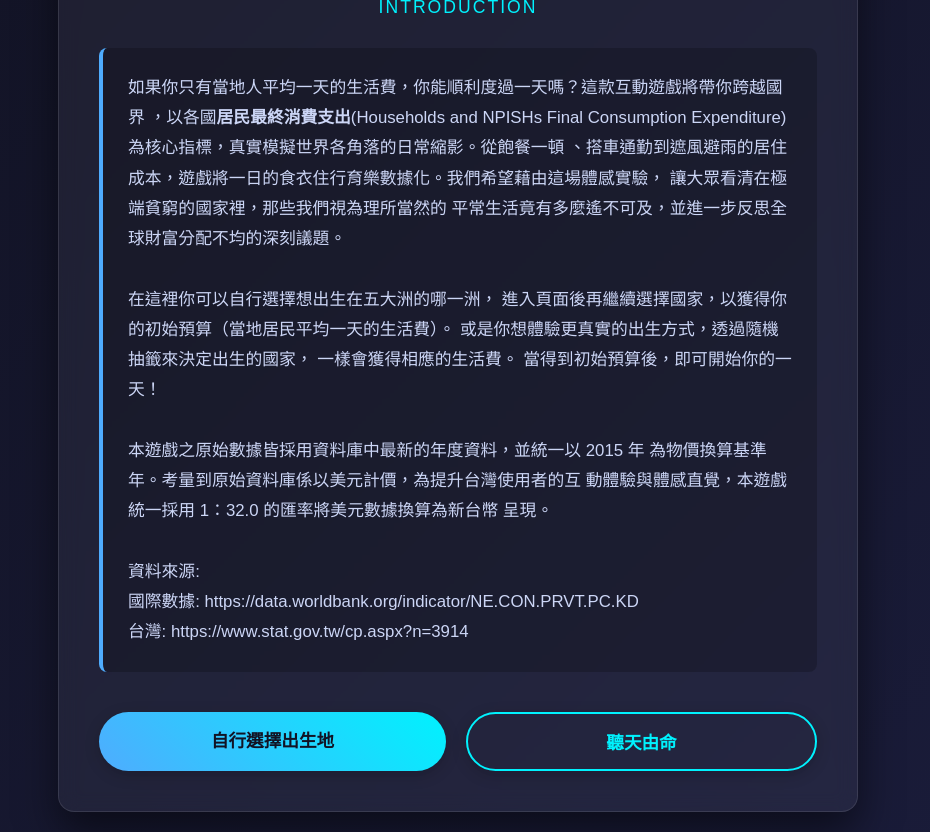
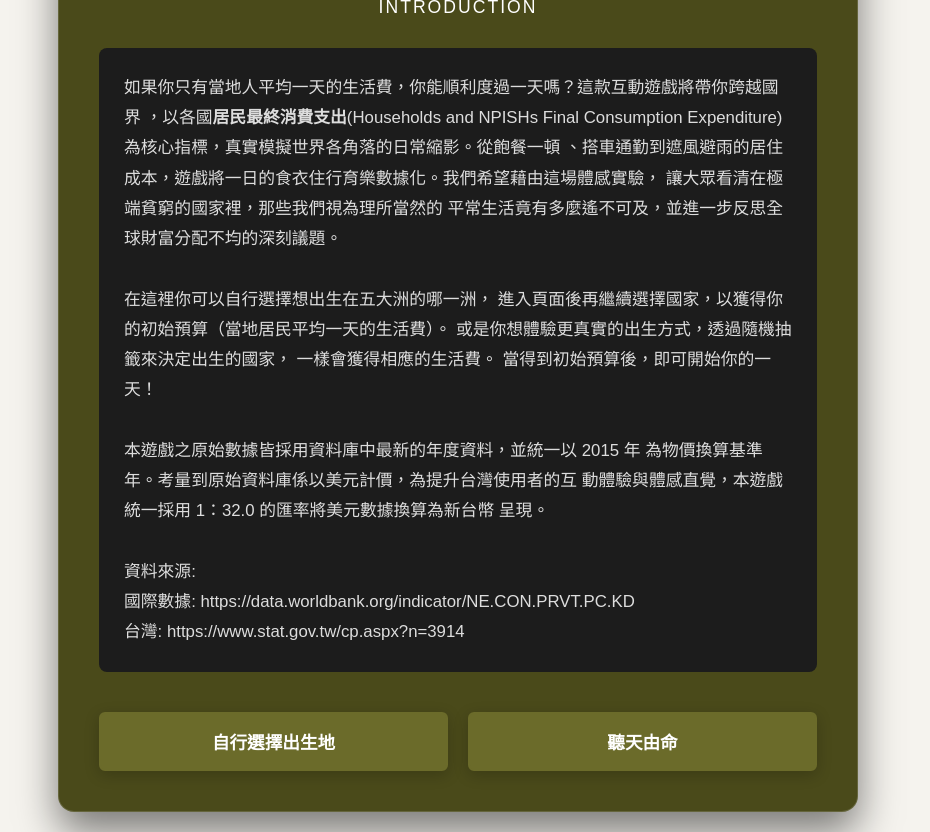
Before and after one commit to PhoebeJO/Website_project, a plain HTML site: page intro.html in a window 1280 px wide. Shown: the part 132-964 px from the top of the page, without its empty margins (182-1112 px from the left). Drawn offline with Linux system fonts and the light colour scheme.

Commit message:
intro css

```diff
--- a/intro.html
+++ b/intro.html
@@ -12,10 +12,23 @@
             box-sizing: border-box;
             font-family: 'PingFang TC', 'Microsoft JhengHei', sans-serif;
         }
+        :root {
+            --olive:       #6b6b2a;
+            --olive-dark:  #4a4a1a;
+            --olive-light: #a0a060;
+            --cream:       #f5f3ee;
+            --charcoal:    #1c1c1c;
+            --gray:        #888;
+            --border:      #d4d0c4;
+            --white:       #ffffff;
+        }
 
         body {
-            background: linear-gradient(135deg, #121324 0%, #1a1c3a 100%);
-            color: #ffffff;
+            font-family: 'Noto Serif TC', serif;
+            background: var(--cream);
+            color: var(--charcoal);
+            overflow-x: hidden;
+            scroll-behavior: smooth;
             min-height: 100vh;
             display: flex;
             justify-content: center;
@@ -27,26 +40,29 @@
         .container {
             max-width: 800px;
             width: 100%;
-            background: rgba(255, 255, 255, 0.05);
+            background: var(--olive-dark);
+            color:var(--white);
+            box-shadow: 0 ;
             padding: 40px;
             border-radius: 16px;
             backdrop-filter: blur(10px);
-            border: 1px solid rgba(255, 255, 255, 0.1);
+            border: 1px solid rgba(255, 255, 255, 0.15);
             box-shadow: 0 20px 40px rgba(0, 0, 0, 0.5);
             text-align: center;
         }
 
         /* 遊戲標題 */
         .game-title {
+            font-family: 'Noto Serif TC', serif;
             font-size: 2.5rem;
-            color: #4facfe;
+            color: var(--white);
             margin-bottom: 10px;
-            text-shadow: 0 0 10px rgba(79, 172, 254, 0.5);
+
         }
 
         .game-subtitle {
             font-size: 1.1rem;
-            color: #00f2fe;
+            color: var(--white);
             margin-bottom: 30px;
             letter-spacing: 2px;
         }
@@ -55,13 +71,12 @@
         .game-description {
             font-size: 1.05rem;
             line-height: 1.8;
-            color: #ccd6f6;
+            color: rgba(255, 255, 255, 0.85);
             text-align: left;
             margin-bottom: 40px;
-            background: rgba(0, 0, 0, 0.2);
+            background: var(--charcoal);
             padding: 25px;
             border-radius: 8px;
-            border-left: 4px solid #4facfe;
         }
 
         /* 按鈕區塊容器 */
@@ -74,6 +89,7 @@
 
         /* 按鈕共同樣式 */
         .btn {
+            font-family: 'Noto Serif TC', serif;
             display: inline-block;
             flex: 1;
             min-width: 200px;
@@ -81,33 +97,36 @@
             font-size: 1.1rem;
             font-weight: bold;
             text-decoration: none;
-            border-radius: 30px;
+            border-radius: 6px;
             transition: all 0.3s ease;
             box-shadow: 0 4px 15px rgba(0, 0, 0, 0.2);
         }
 
         /* 按鈕一：網頁版 */
         .btn-web {
-            background: linear-gradient(45deg, #4facfe 0%, #00f2fe 100%);
-            color: #121324;
+            background: var(--olive);
+            border: 2px solid var(--olive);
+            color: var(--white);
         }
 
         .btn-web:hover {
             transform: translateY(-3px);
-            box-shadow: 0 8px 25px rgba(0, 242, 254, 0.4);
+            background: var(--olive-light);
+            border-color: var(--olive-light);
         }
 
         /* 按鈕二：下載版/試玩版 */
         .btn-download {
-            background: transparent;
-            color: #00f2fe;
-            border: 2px solid #00f2fe;
+            background: var(--olive);
+            border: 2px solid var(--olive);
+            color: var(--white);
         }
 
         .btn-download:hover {
-            background: rgba(0, 242, 254, 0.1);
+            background: var(--olive-light);
+            border-color: var(--olive-light);
             transform: translateY(-3px);
-            box-shadow: 0 8px 25px rgba(0, 242, 254, 0.2);
+
         }
 
         /* 手機板調整 */
```
